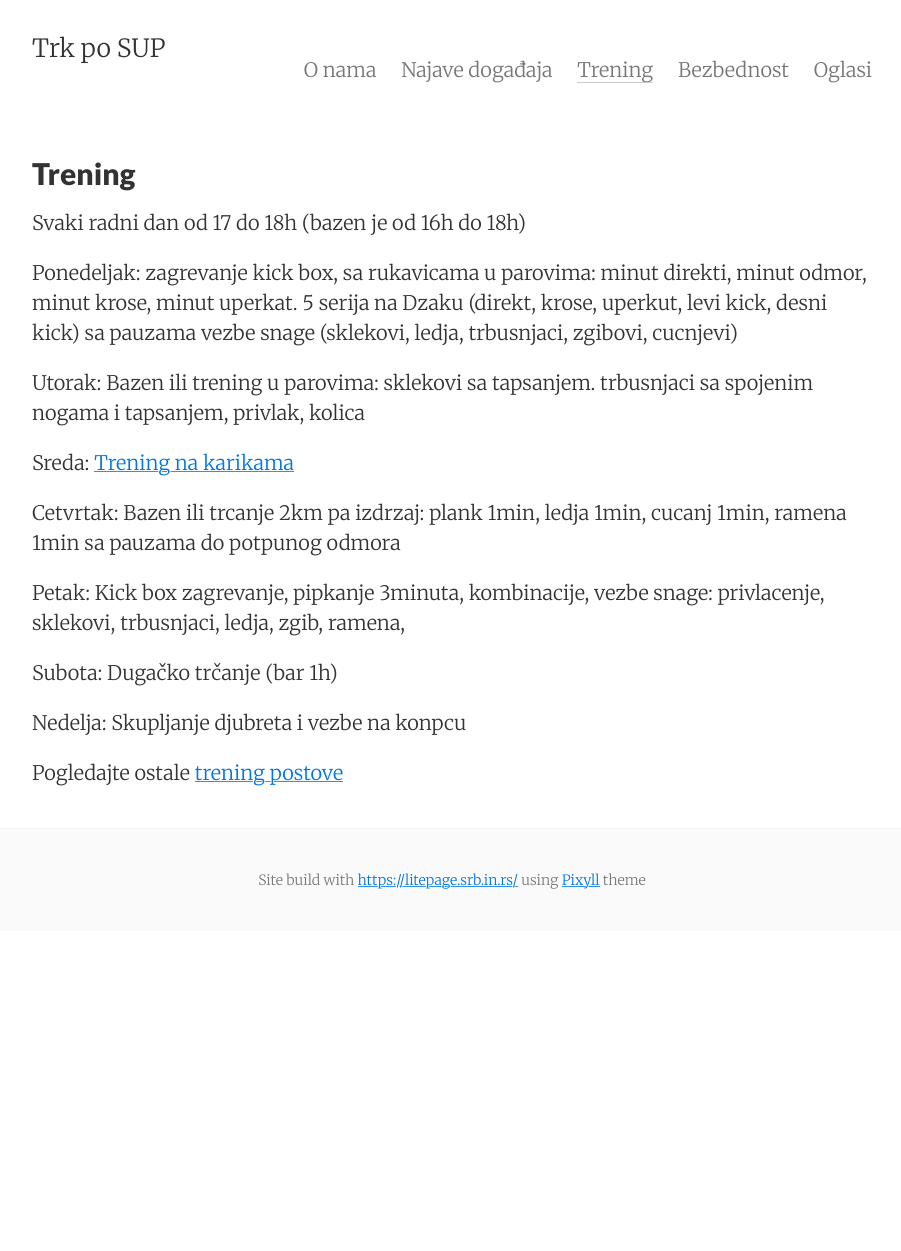
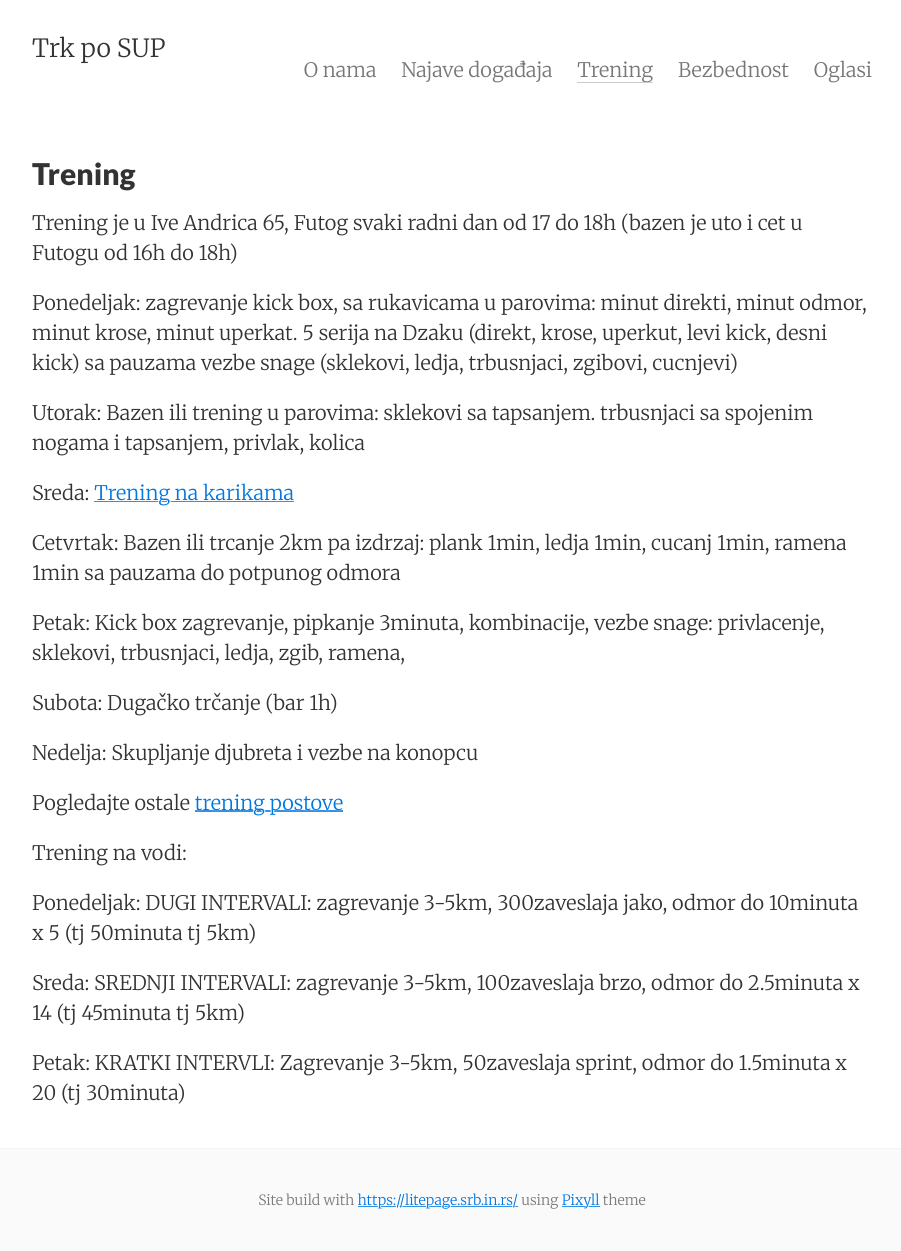
Before and after one commit to trkinrs/trk-po-sup.srb.in.rs, a Jekyll site: the page built from trening.md, in a window 1280 px wide. Shown: the whole page, without its empty margins (188-1089 px from the left). Built offline with Jekyll 4.4.1, drawn with Linux system fonts in a browser that asks for light colours; before the commit the page ends 931 px from its top, so only the background shows below that.

Commit message:
Update source site content

```diff
--- a/trening.md
+++ b/trening.md
@@ -2,7 +2,7 @@
 layout: page
 title: Trening
 ---
-Svaki radni dan od 17 do 18h (bazen je od 16h do 18h)
+Trening je u Ive Andrica 65, Futog svaki radni dan od 17 do 18h (bazen je uto i cet u Futogu od 16h do 18h)
 
 Ponedeljak: zagrevanje kick box, sa rukavicama u parovima: minut direkti, minut odmor, minut krose, minut uperkat. 5 serija na Dzaku (direkt, krose, uperkut, levi kick, desni kick) sa pauzama vezbe snage (sklekovi, ledja, trbusnjaci, zgibovi, cucnjevi)
 
@@ -16,6 +16,15 @@ Petak: Kick box zagrevanje, pipkanje 3minuta, kombinacije, vezbe snage: privlace
 
 Subota: Dugačko trčanje (bar 1h)
 
-Nedelja: Skupljanje djubreta i vezbe na konpcu
+Nedelja: Skupljanje djubreta i vezbe na konopcu
 
 Pogledajte ostale [trening postove](https://trk-po-sup.srb.in.rs/categories/trening/)
+
+
+Trening na vodi:
+
+Ponedeljak: DUGI INTERVALI: zagrevanje 3-5km, 300zaveslaja jako, odmor do 10minuta x 5 (tj 50minuta tj 5km)
+
+Sreda: SREDNJI INTERVALI: zagrevanje 3-5km, 100zaveslaja brzo, odmor do 2.5minuta x 14 (tj 45minuta tj 5km)
+
+Petak: KRATKI INTERVLI: Zagrevanje 3-5km, 50zaveslaja sprint, odmor do 1.5minuta x 20 (tj 30minuta)
```
